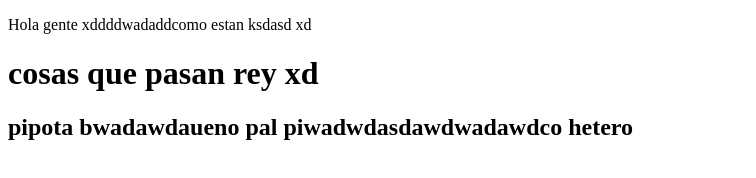
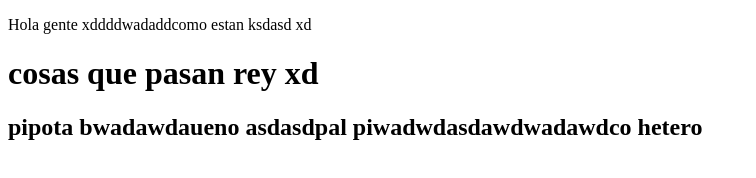
Before and after one commit to Belfegorw/protectwladi, a plain HTML site: page index.html in a window 1280 px wide. Shown: the whole page, without its empty margins (0-756 px from the left). Drawn offline with Linux system fonts and the light colour scheme.

Commit message:
cosas locasss

```diff
--- a/index.html
+++ b/index.html
@@ -9,6 +9,6 @@
 <body><p>Hola gente xddddwadaddcomo estan ksdasd xd
 
 </p>
-    <h1>cosas que pasan rey xd</h1> <h2>pipota bwadawdaueno pal piwadwdasdawdwadawdco hetero</h2>
+    <h1>cosas que pasan rey xd</h1> <h2>pipota bwadawdaueno asdasdpal piwadwdasdawdwadawdco hetero</h2>
 </body>
 </html>
```
